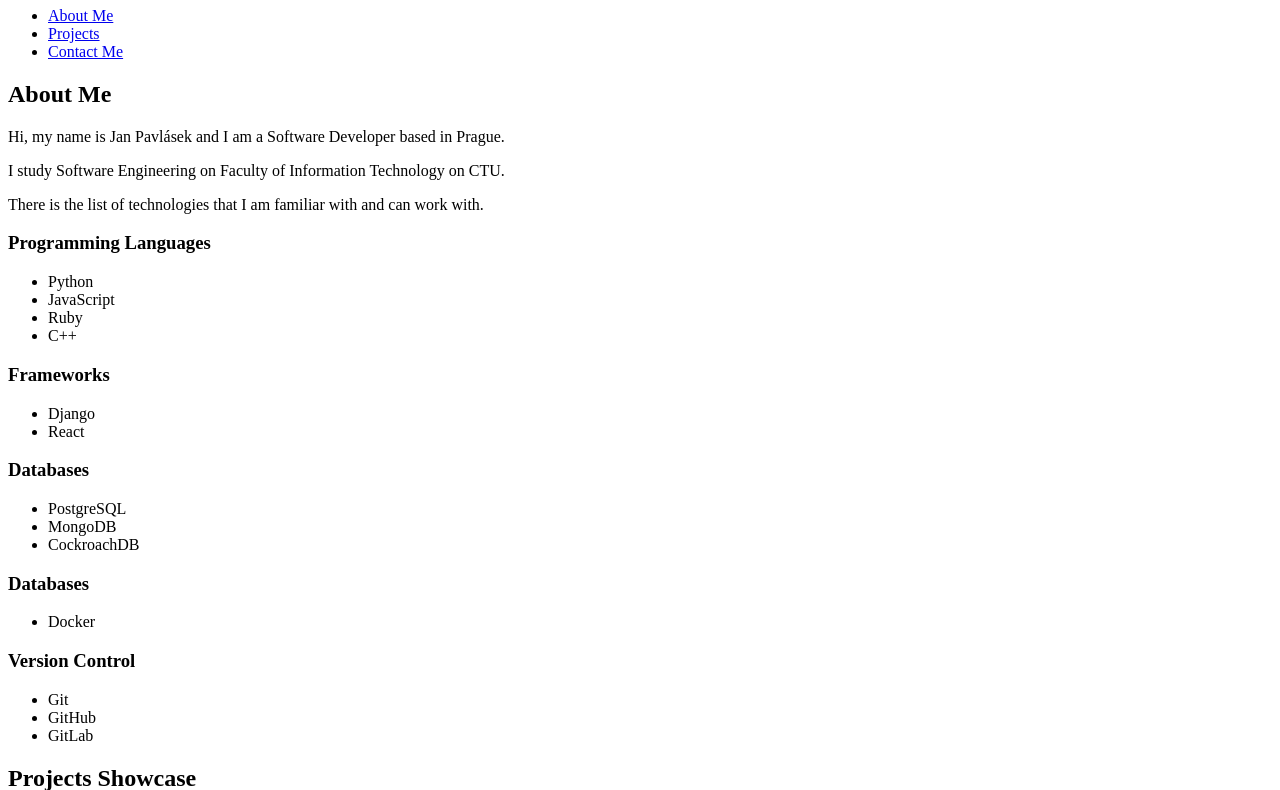
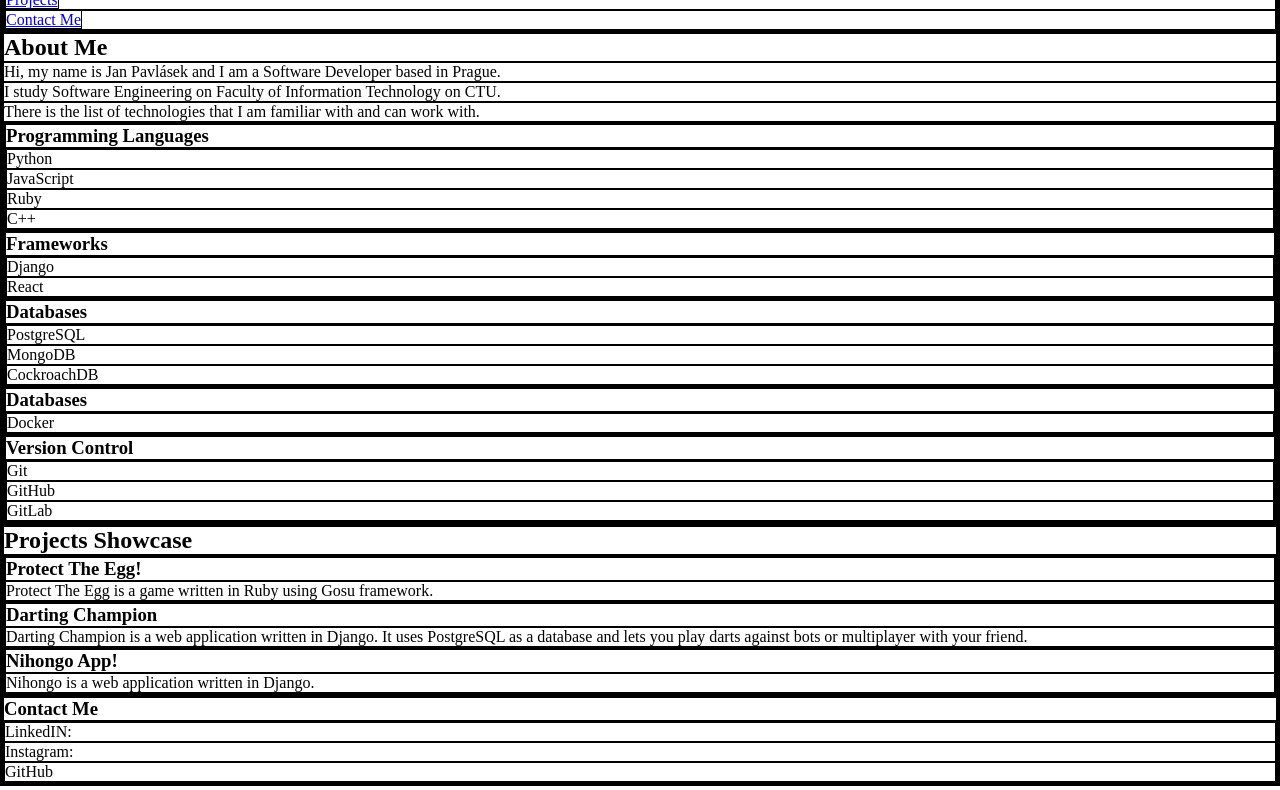
Before and after one commit to pavlasek/pavlasek.github.io, a plain HTML site: page index.html in a window 1280 px wide. Shown: the part 73-863 px from the top of the page. Drawn offline with Linux system fonts and the light colour scheme.

Commit message:
(feat) - Reset of the default styling for the webpage.

```diff
--- a/index.html
+++ b/index.html
@@ -6,6 +6,8 @@
     <meta charset="UTF-8">
     <meta name="viewport" content="width=device-width, initial-scale=1.0">
     <meta name="description" content="Personal Website of Jan Pavlásek.">
+
+    <link rel="stylesheet" href="styles.css">
   </head>
   <body>
     <h1>Jan Pavlásek</h1>
--- /dev/null
+++ b/styles.css
@@ -0,0 +1,7 @@
+/* reset of styling */
+* {
+    margin: 0;
+    padding: 0;
+    box-sizing: border-box;
+    border: 1px solid black;
+}
```
